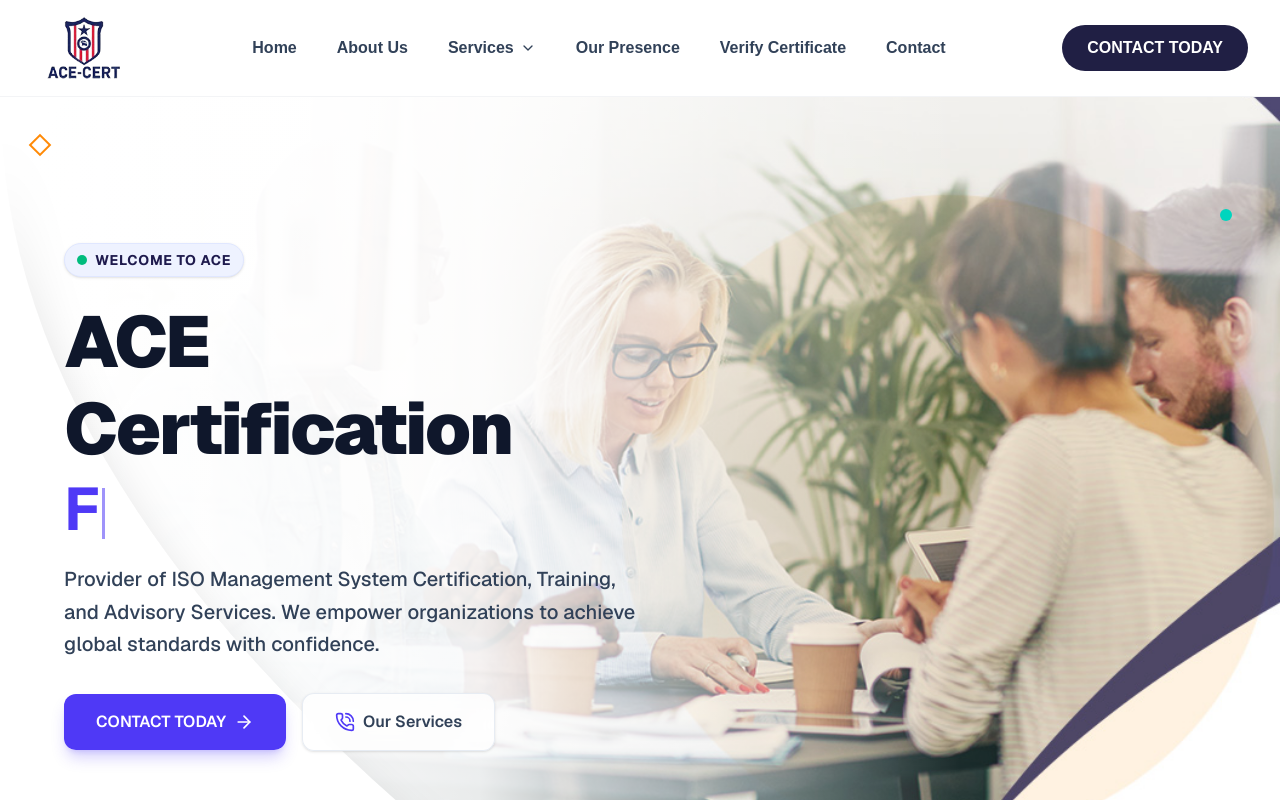
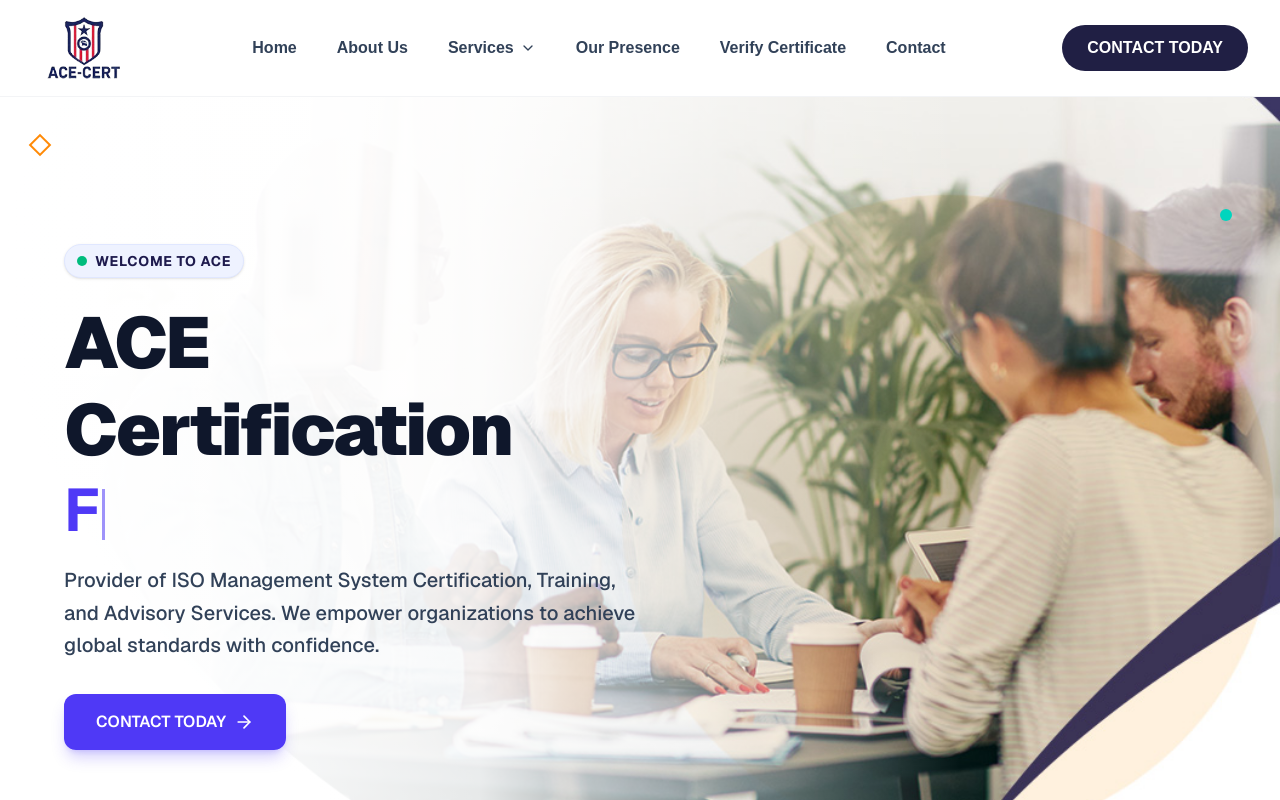
Before and after one commit to Amansingh843369/Ace-cert, a Next.js app: page / in a window 1280 px wide. Shown: the top 800 px of the page. Built offline with nearby package versions, Linux system fonts and the light colour scheme.

Commit message:
ACE-CERT Update

```diff
--- a/components/AboutSection.js
+++ b/components/AboutSection.js
@@ -50,7 +50,7 @@
             {/* Main Image Container */}
             <div className={`relative rounded-3xl overflow-hidden shadow-2xl transition-all duration-700 ease-out transform ${isHovered ? 'scale-[1.02] rotate-1' : 'scale-100 rotate-0'}`}>
               <img
-                src="https://images.unsplash.com/photo-1556761175-5973dc0f32e7?ixlib=rb-4.0.3&auto=format&fit=crop&w=1632&q=80"
+                src="https://img.magnific.com/free-photo/compliance-rules-regulations-policies-codes-concept_53876-138510.jpg?semt=ais_hybrid&w=740&q=80"
                 alt="Team meeting discussing ISO certification"
                 className="w-full h-auto object-cover transition-transform duration-700 group-hover:scale-110"
               />
--- a/components/HeroSection.js
+++ b/components/HeroSection.js
@@ -67,11 +67,11 @@
     >
 
       {/* --- BACKGROUND IMAGE LAYER --- */}
-      <div className="absolute inset-0 z-0">
+      <div className="absolute inset-{-1} ">
         <img
           src="/your_success.jpg"
           alt="Team Meeting Professional"
-          className="w-full h-full object-cover object-top sm:object-center lg:object-right opacity-90"
+          className="w-[1700px] h-full object-contain  lg:object-right "
         />
 
 
@@ -81,18 +81,14 @@
         {/* Tablet / Small Laptop (md to lg): Gradient overlay from l
 
          eft to right */}
-        <div className="hidden md:block lg:hidden absolute inset-0 bg-gradient-to-r from-white via-white/95 to-white/30" />
+        <div className="hidden md:block lg:hidden absolute inset-0 bg-gradient-to-r from-white via-white/95 to-white/10" />
 
         {/* Desktop / Large Screen (lg+): Soft background gradient */}
         <div className="hidden lg:block absolute inset-0 bg-gradient-to-r from-white via-white/90 to-transparent w-3/4" />
       </div>
 
       {/* --- SVG SHAPE (Desktop / Large Screens Only) --- */}
-      <div className="hidden lg:block absolute top-0 left-0 h-full w-[55%] xl:w-[50%] z-10 pointer-events-none">
-        <svg viewBox="0 0 100 100" preserveAspectRatio="none" className="w-full h-full fill-white drop-shadow-2xl">
-          <path d="M0,0 L0,0 Q0,50 80,100 L0,100 Z" />
-        </svg>
-      </div>
+
 
       {/* Decorative Elements */}
       <div className="absolute top-10 left-8 w-3 h-3 sm:w-4 sm:h-4 border-2 border-orange-400 rotate-45 z-20 hidden sm:block animate-spin-slow"></div>
@@ -140,13 +136,7 @@
               <ArrowRight className="w-4 h-4 sm:w-5 sm:h-5 ml-2 group-hover:translate-x-1 transition-transform" />
             </a>
 
-            <a
-              href="#services"
-              className="inline-flex items-center justify-center px-6 sm:px-8 py-3.5 sm:py-4 bg-white/80 hover:bg-white text-slate-700 hover:text-indigo-600 border border-slate-200/80 font-semibold text-sm sm:text-base rounded-xl shadow-sm transition-all duration-300 active:scale-95 w-full sm:w-auto text-center backdrop-blur-sm"
-            >
-              <PhoneCall className="w-4 h-4 sm:w-5 sm:h-5 mr-2 text-indigo-600" />
-              <span>Our Services</span>
-            </a>
+
           </div>
 
 
```
